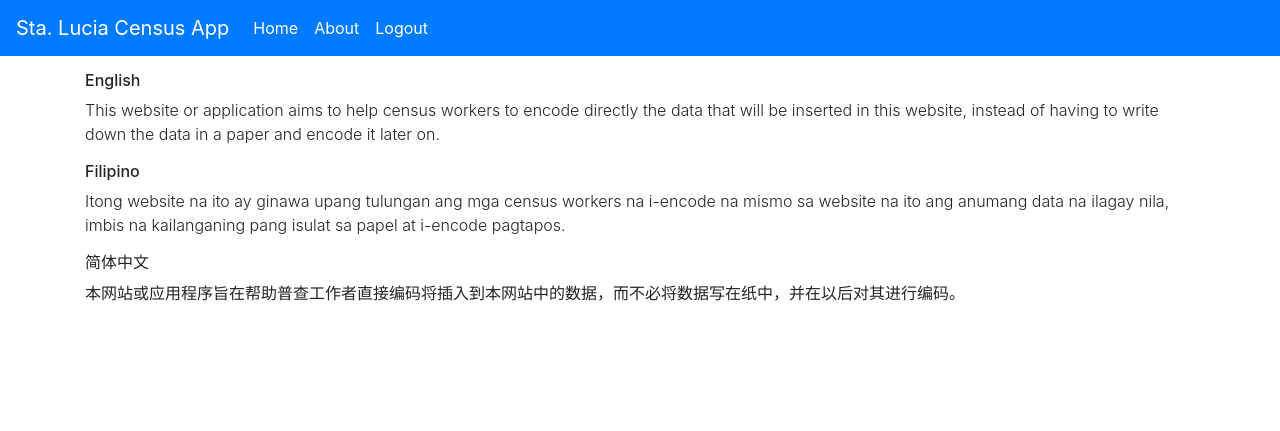
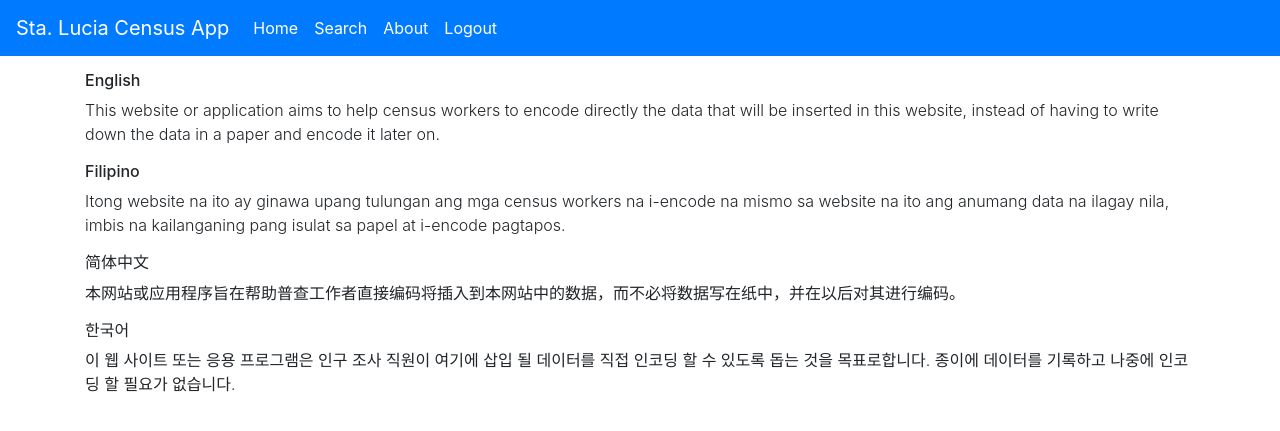
Before and after one commit to spider4929/Census-Taking-Tool, a Django app: page /about/ in a window 1280 px wide. Shown: the top 431 px of the page. Run offline with Django 3.2, Linux system fonts and the light colour scheme; a user stored in the database is signed in; some libraries are stand-ins or nearby versions.

Commit message:
Second commit

```diff
--- a/forms/templates/forms/about.html
+++ b/forms/templates/forms/about.html
@@ -14,4 +14,9 @@
     <p class="font-weight-light">
         本网站或应用程序旨在帮助普查工作者直接编码将插入到本网站中的数据，而不必将数据写在纸中，并在以后对其进行编码。
     </p>
+    <h6>한국어</h6>
+    <p class="font-weight-light">
+        이 웹 사이트 또는 응용 프로그램은 인구 조사 직원이 여기에 삽입 될 데이터를 직접 인코딩 할 수 있도록 돕는 것을 목표로합니다.
+        종이에 데이터를 기록하고 나중에 인코딩 할 필요가 없습니다.
+    </p>
 {% endblock %}
--- a/forms/templates/forms/base.html
+++ b/forms/templates/forms/base.html
@@ -31,6 +31,9 @@
                         {% if user.is_authenticated %}
                             <li class="nav-item active">
                                 <a class="nav-link" href="{% url 'forms-home' %}">Home <span class="sr-only">(current)</span></a>
+                            </li>
+                            <li class="nav-item active">
+                                <a class="nav-link" href="{% url 'forms-search' %}">Search <span class="sr-only">(current)</span></a>
                             </li>
                             <li class="nav-item active">
                                 <a class="nav-link" href="{% url 'forms-about' %}">About <span class="sr-only">(current)</span></a>
--- a/forms/templates/forms/home.html
+++ b/forms/templates/forms/home.html
@@ -1,8 +1,8 @@
 {% extends 'forms/base.html' %}
 {% load crispy_forms_tags %}
 {% block content %}
+
     <form method="POST">
-
         <div class="form-group">
             <div class="container p-0 mb-1 border-bottom">
                 <h6>Fields with * are required.</h6>
@@ -10,7 +10,6 @@
             {% csrf_token %}
             {% crispy form form.helper %}
         </div>
-
     </form>
 
 {% endblock %}
--- a/forms/urls.py
+++ b/forms/urls.py
@@ -4,4 +4,5 @@ from . import views
 urlpatterns = [
     path('', views.home, name='forms-home'),
     path('about/', views.about, name='forms-about'),
+    path('search/', views.search, name='forms-search'),
 ]
--- a/forms/views.py
+++ b/forms/views.py
@@ -40,3 +40,12 @@ def home(request):  # TODO: add error presentation for user if errors pops up
 
 def about(request):
     return render(request, 'forms/about.html', {'title': 'About'})
+
+
+def search(request):
+    people = Person.objects.all()
+    context = {
+        'title': 'Display',
+        'people': people
+    }
+    return render(request, 'forms/search.html', context)
```
Also changed, not shown: forms/templates/forms/search.html (added, +23 -0 lines).
